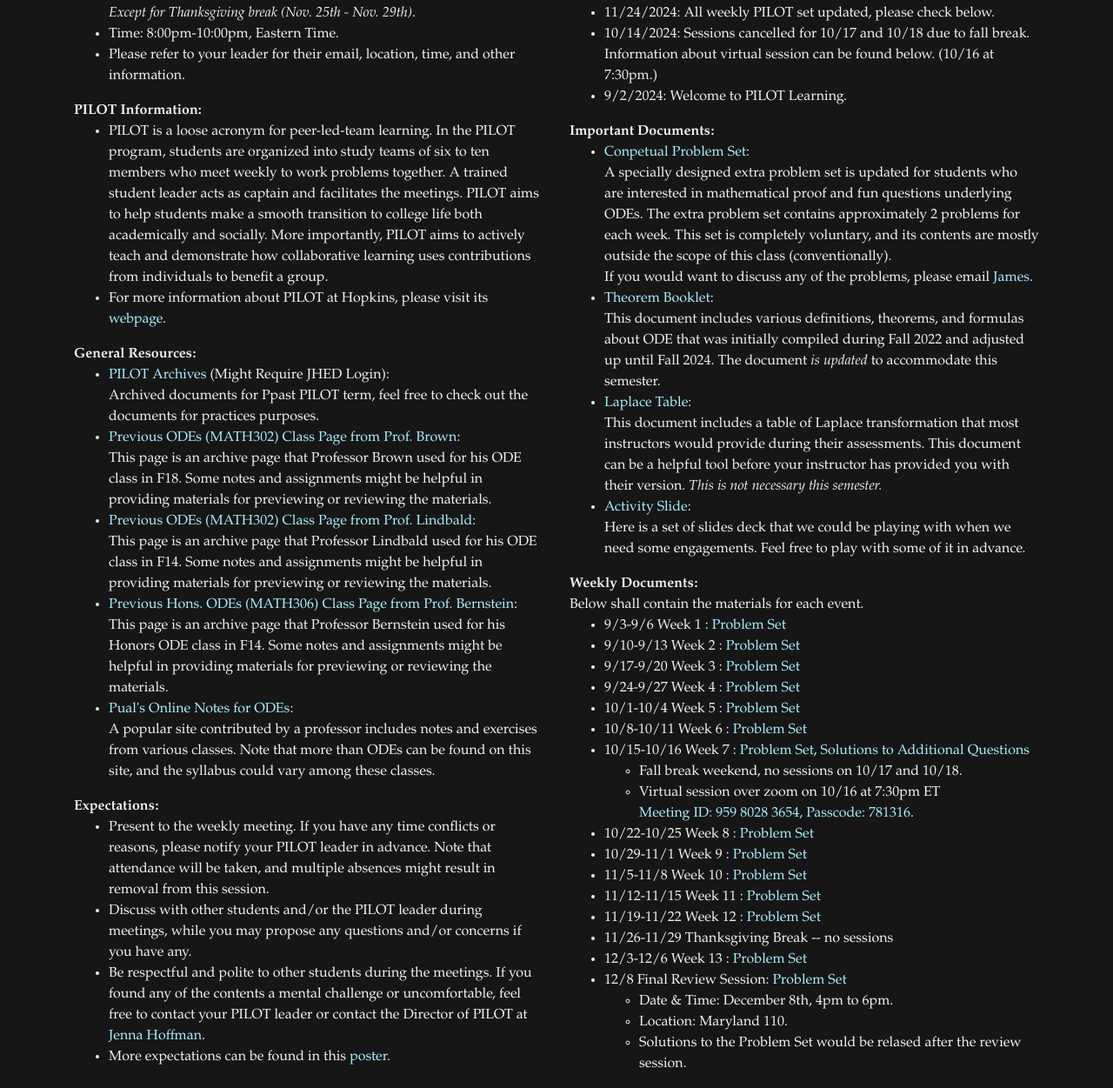
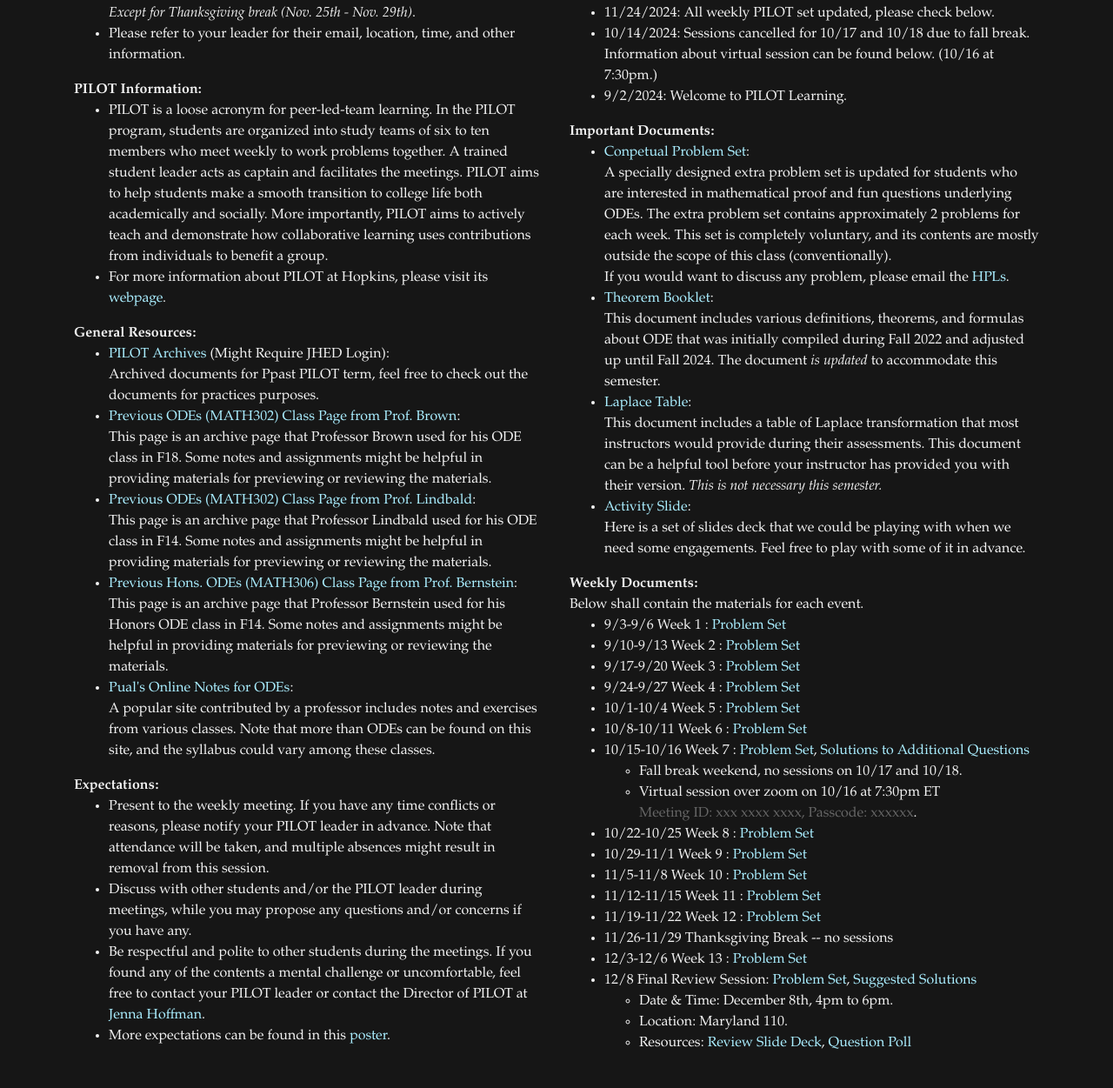
Before and after one commit to JHU-ODE-PILOT/FA24, a plain HTML site: page index.html in a window 1280 px wide. Shown: the part 219-1470 px from the top of the page at 87% size. After the commit the page ends 1446 px from the top, so only its background shows below. Drawn offline with nearby package versions, Linux system fonts and the light colour scheme.

Commit message:
added the final materials

```diff
--- a/index.html
+++ b/index.html
@@ -23,7 +23,6 @@
         <ul>
             <li>Term: Fall 2024</li>
             <li>Dates: Between Sept. 3rd and Dec. 6th (inclusive). <br> <i>Except for Thanksgiving break (Nov. 25th - Nov. 29th)</i>.</li>
-            <li>Time: 8:00pm-10:00pm, Eastern Time.</li>
             <li>Please refer to your leader for their email, location, time, and other information.</li>
         </ul>
         <b>PILOT Information:</b>
@@ -61,7 +60,7 @@
         <ul>
             <li><a href="contents/Conceptual-Problem-Set.pdf" target="_blank", style="color: #aaeeff;">Conpetual Problem Set</a>:<br>
             A specially designed extra problem set is updated for students who are interested in mathematical proof and fun questions underlying ODEs. The extra problem set contains approximately 2 problems for each week. This set is completely voluntary, and its contents are mostly outside the scope of this class (conventionally). <br>
-            If you would want to discuss any of the problems, please email <a href="mailto:sguo45@jh.edu" target="_blank", style="color: #aaeeff;">James</a>.</li>
+            If you would want to discuss any problem, please email the <a href="mailto:sguo45@jhu.edu", target="_blank", style="color: #aaeeff;">HPLs</a>.</li>
             <li><a href="contents/Theorem-Booklet.pdf" target="_blank", style="color: #aaeeff;">Theorem Booklet</a>: <br> This document includes various definitions, theorems, and formulas about ODE that was initially compiled during Fall 2022 and adjusted up until Fall 2024. The document <i>is updated</i> to accommodate this semester.</li>
             <li><a href="contents/Laplace_Table.pdf" target="_blank", style="color: #aaeeff;">Laplace Table</a>: <br> This document includes a table of Laplace transformation that most instructors would provide during their assessments. This document can be a helpful tool before your instructor has provided you with their version. <i>This is not necessary this semester.</i></li>
             <li><a href="contents/Activities-Slides.pdf" target="_blank", style="color: #aaeeff;">Activity Slide</a>: <br> Here is a set of slides deck that we could be playing with when we need some engagements. Feel free to play with some of it in advance.</li>
@@ -78,7 +77,8 @@
             <li>10/15-10/16 Week 7 : <a href="contents/PSets/7.pdf", target="_blank", style="color: #aaeeff;">Problem Set</a>, <a href="contents/PSets/7-Additional-Solutions.pdf", target="_blank", style="color: #aaeeff;">Solutions to Additional Questions</a>
                 <ul>
                     <li>Fall break weekend, no sessions on 10/17 and 10/18.</li>
-                    <li>Virtual session over zoom on 10/16 at 7:30pm ET <br> <a href="https://JHUBlueJays.zoom.us/j/95980283654?pwd=KdY2jBJxkuIjYL7hmu5NVLzuIwydJG.1", target="_blank", style="color: #aaeeff;">Meeting ID: 959 8028 3654, Passcode: 781316</a>.</li>
+                    <li>Virtual session over zoom on 10/16 at 7:30pm ET <br> <a href="na.txt", target="_blank", style="color: #666666;">Meeting ID: xxx xxxx xxxx, Passcode: xxxxxx</a>.</li>
+                    <!-- 959 8028 3654, Passcode: 781316 -->
                 </ul></li>
             <li>10/22-10/25 Week 8 : <a href="contents/PSets/8.pdf", target="_blank", style="color: #aaeeff;">Problem Set</a></li>
             <li>10/29-11/1 Week 9 : <a href="contents/PSets/9.pdf", target="_blank", style="color: #aaeeff;">Problem Set</a></li>
@@ -87,14 +87,13 @@
             <li>11/19-11/22 Week 12 : <a href="contents/PSets/12.pdf", target="_blank", style="color: #aaeeff;">Problem Set</a></li>
             <li>11/26-11/29 Thanksgiving Break -- no sessions</li>
             <li>12/3-12/6 Week 13 : <a href="contents/PSets/13.pdf", target="_blank", style="color: #aaeeff;">Problem Set</a></li>
-            <li>12/8 Final Review Session: <a href="contents/PSets/Final-Review.pdf", target="_blank", style="color: #aaeeff;">Problem Set</a></li>
+            <li>12/8 Final Review Session: <a href="contents/PSets/Final-Review.pdf", target="_blank", style="color: #aaeeff;">Problem Set</a>, <a href="contents/PSets/Final-Review-Solutions.pdf", target="_blank", style="color: #aaeeff;">Suggested Solutions</a></li>
                 <ul>
                     <li>Date & Time: December 8th, 4pm to 6pm. </li>
                     <li>Location: Maryland 110.</li>
-                    <li>Solutions to the Problem Set would be relased after the review session.</li>
+                    <li>Resources: <a href="contents/Final-Review-Slides.pdf", target="_blank", style="color: #aaeeff;">Review Slide Deck</a>, <a href="https://forms.office.com/r/qZKvgpQBae", target="_blank", style="color: #aaeeff;">Question Poll</a></li>
                 </ul>
         </ul>
-        <!-- bebebe -->
     </div>
   </div>
 </div>
```
Also changed, not shown: na.txt (added), 2 other files.
